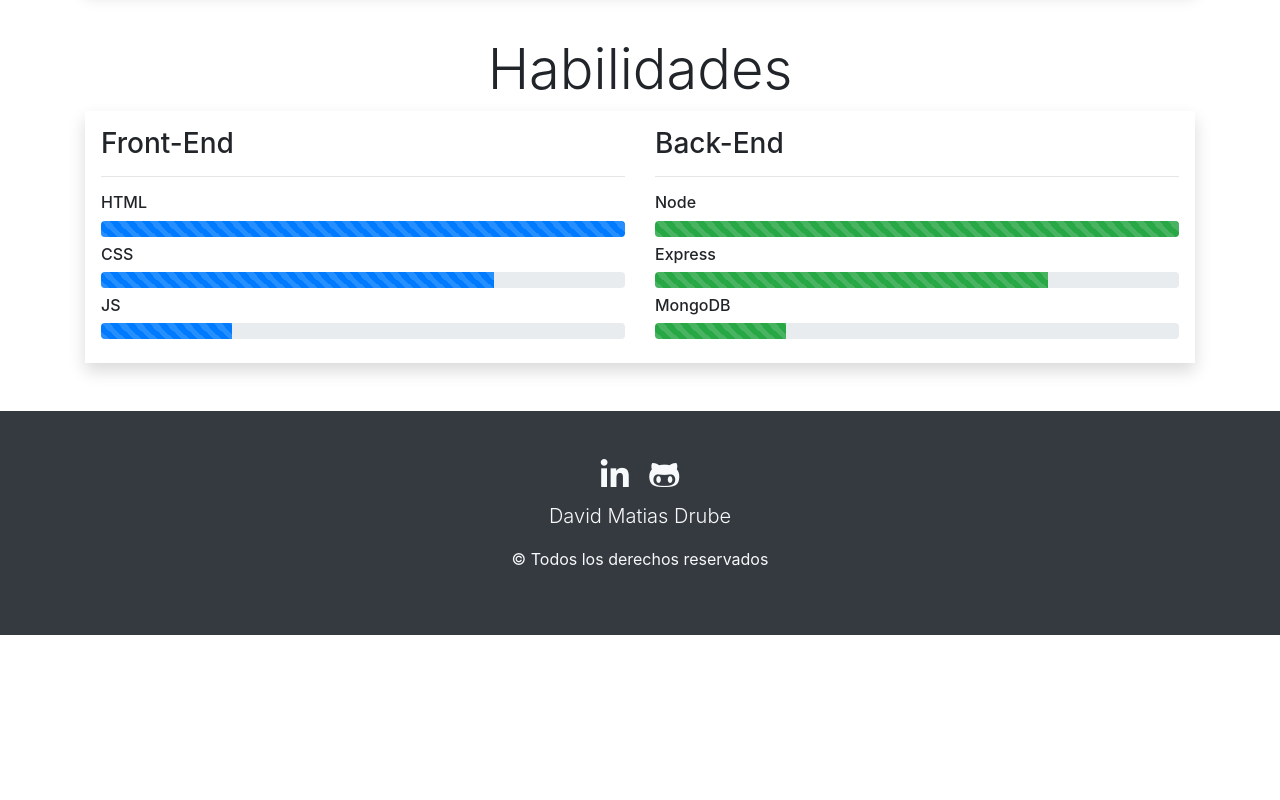
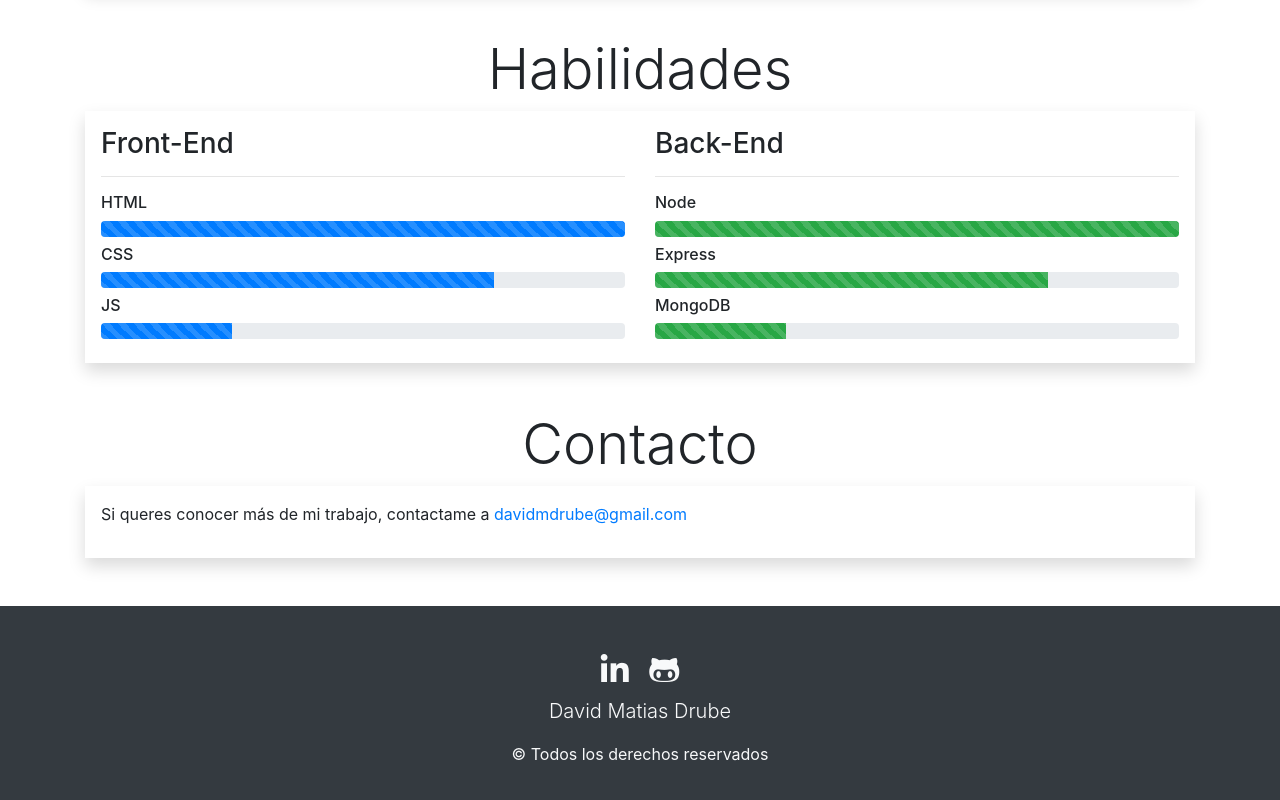
Before and after one commit to DrubeDavidMatias/DrubeDavidMatias.github.io, a plain HTML site: page index.html in a window 1280 px wide. Shown: the part 1988-2788 px from the top of the page. Before the commit the page ends 2623 px from the top, so only its background shows below. Drawn offline with nearby package versions, Linux system fonts and the light colour scheme.

Commit message:
se agrego la seccion de contacto y un efecto al scroll del navbar

```diff
--- a/css/style.css
+++ b/css/style.css
@@ -7,3 +7,7 @@
     width: 200px;
     border-radius: 50%;
 }
+
+html {
+    scroll-behavior: smooth;
+}
--- a/index.html
+++ b/index.html
@@ -15,7 +15,7 @@
     <header>
         <nav class="navbar navbar-expand-lg navbar-dark bg-dark">
             <div class="container">
-                <a class="navbar-brand" href="index.html">Arias Emilse</a>
+                <a class="navbar-brand" href="index.html">Drube David Matias</a>
                 <button class="navbar-toggler" type="button" data-toggle="collapse" data-target="#navbarSupportedContent" aria-controls="navbarSupportedContent" aria-expanded="false" aria-label="Toggle navigation">
             <span class="navbar-toggler-icon"></span>
           </button>
@@ -39,7 +39,7 @@
                             <a class="nav-link" href="#">Portfolio</a>
                         </li>
                         <li class="nav-item">
-                            <a class="nav-link" href="#">Contacto</a>
+                            <a class="nav-link" href="#contacto">Contacto</a>
                         </li>
                     </ul>
                 </div>
@@ -297,6 +297,12 @@
             </div>
           </article>
         </section>
+        <section id="contacto" class="my-5">
+            <h2 class="text-center display-4">Contacto</h2>
+            <article class="shadow p-3">
+                <p>Si queres conocer más de mi trabajo, contactame a <a href="mailto:davidmdrube@gmail.com">davidmdrube@gmail.com</a></p>
+            </article>
+        </section>
       </section>
     </main>
     <footer class="bg-dark text-light text-center py-5">
```
